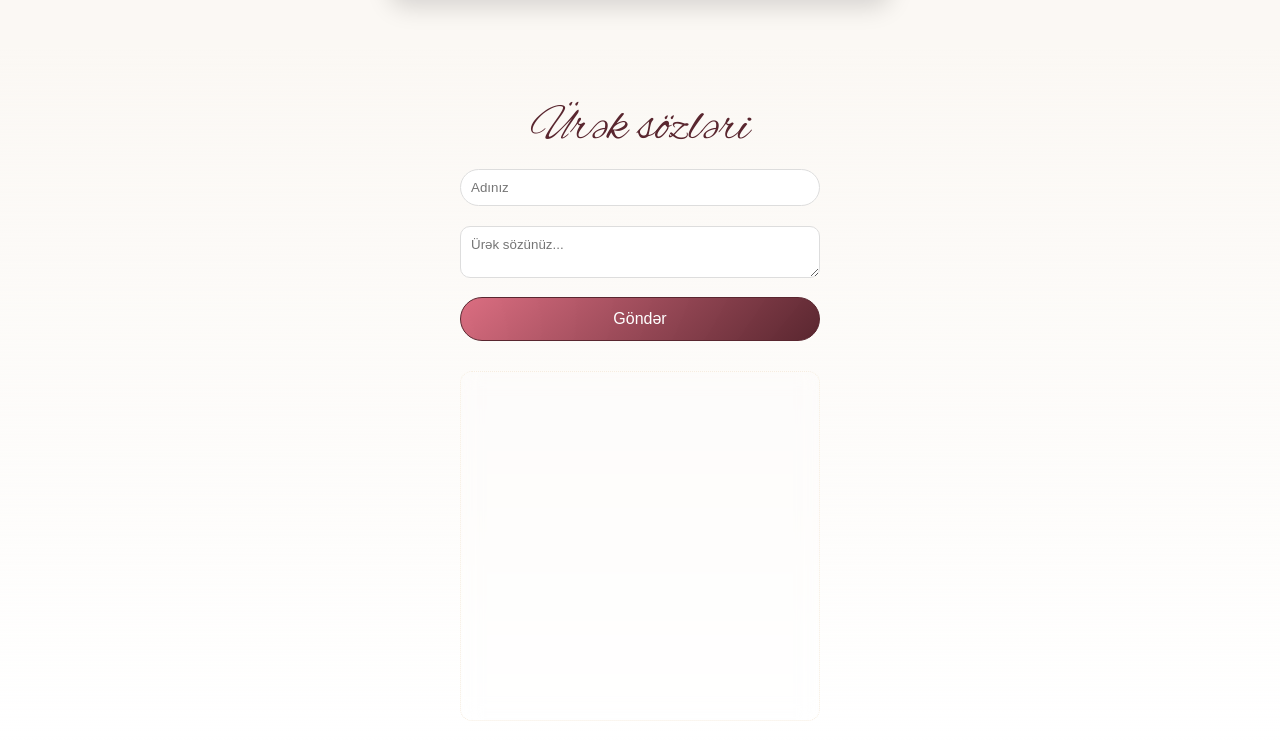
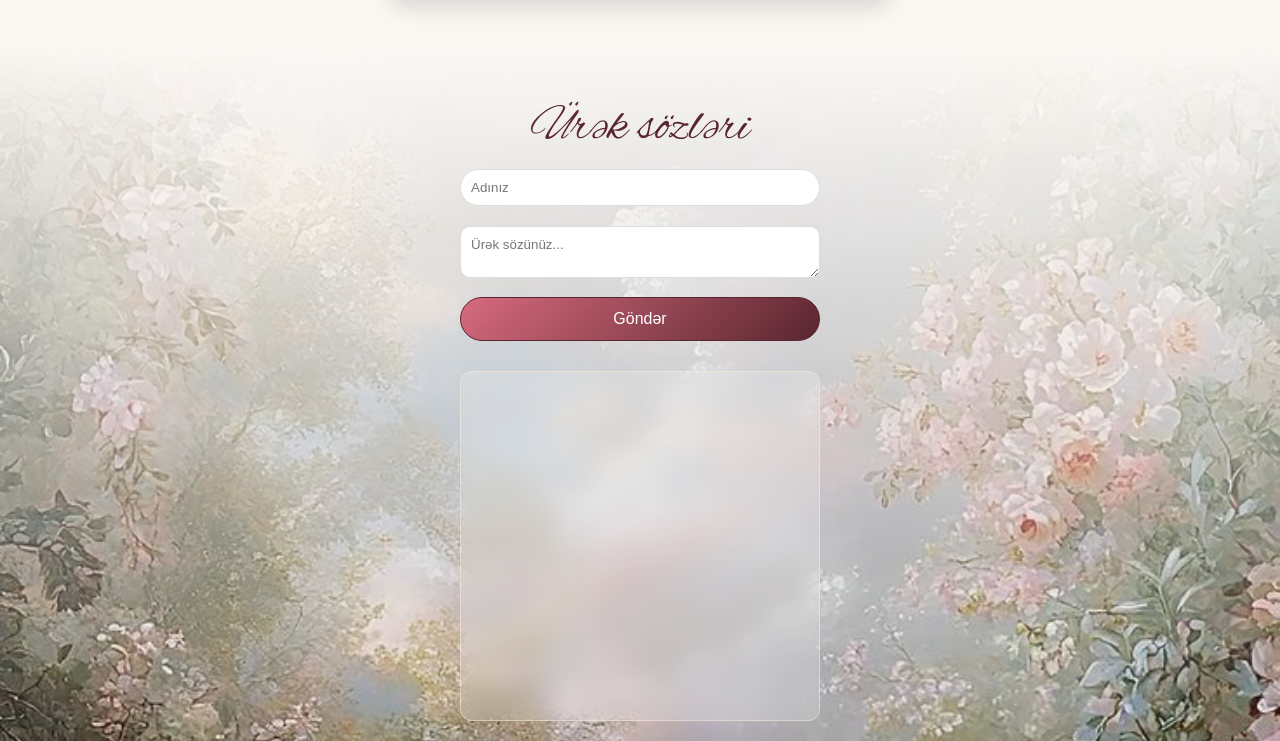
Before and after one commit to eleskerlilale/invitation, a plain HTML site: page index.html in a window 1280 px wide. Shown: the part 3339-4080 px from the top of the page. Drawn offline with Linux system fonts and the light colour scheme; the site is published under a folder, as on GitHub Pages, so addresses that start at the root find nothing; no server answers.

Commit message:
arxa plan

```diff
--- a/assets/css/style.css
+++ b/assets/css/style.css
@@ -874,7 +874,7 @@ textarea {
 } */
 
 #mesaj {
-  background-image: url("/arxaplan.jpg");
+  background-image: url("../image/arxaplan.jpg");
   background-position: center;
   background-size: cover;
   background-repeat: no-repeat;
```
Also changed, not shown: assets/image/arxaplan.jpg (renamed from arxaplan.jpg).
